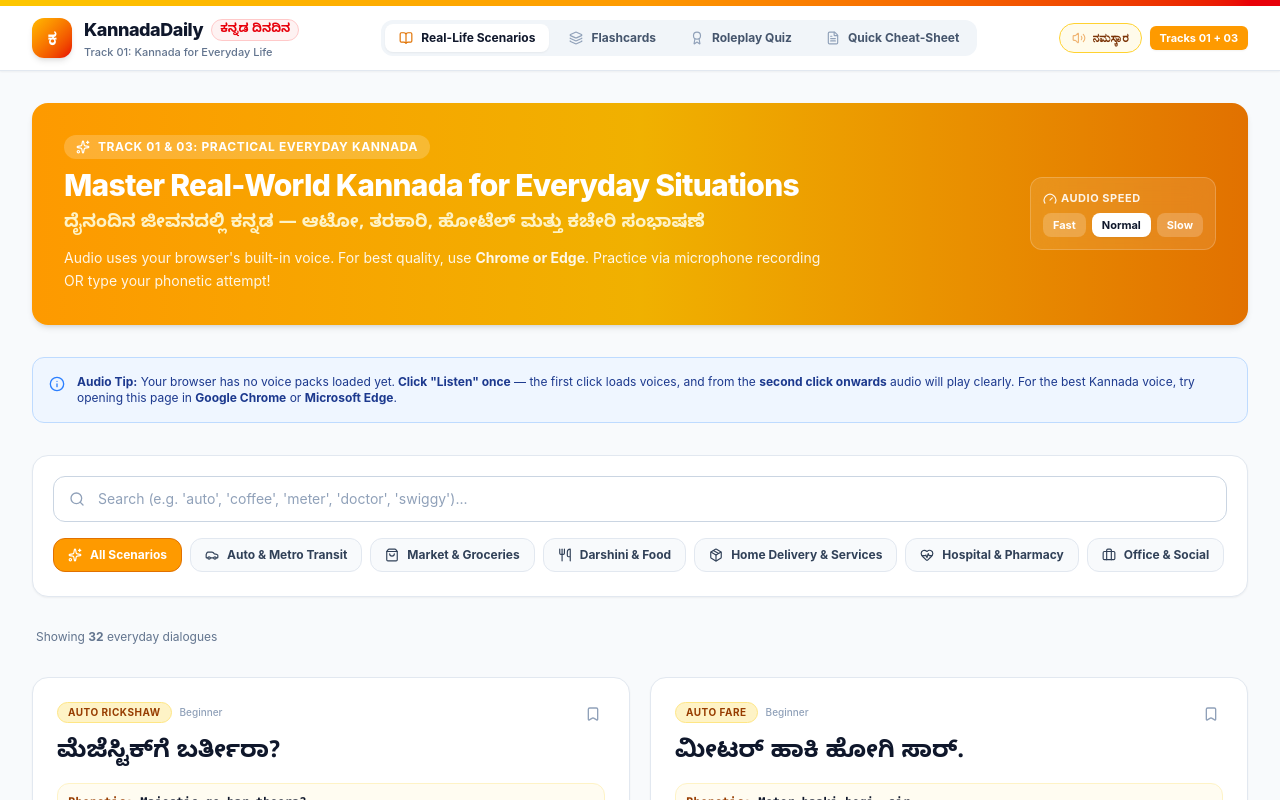
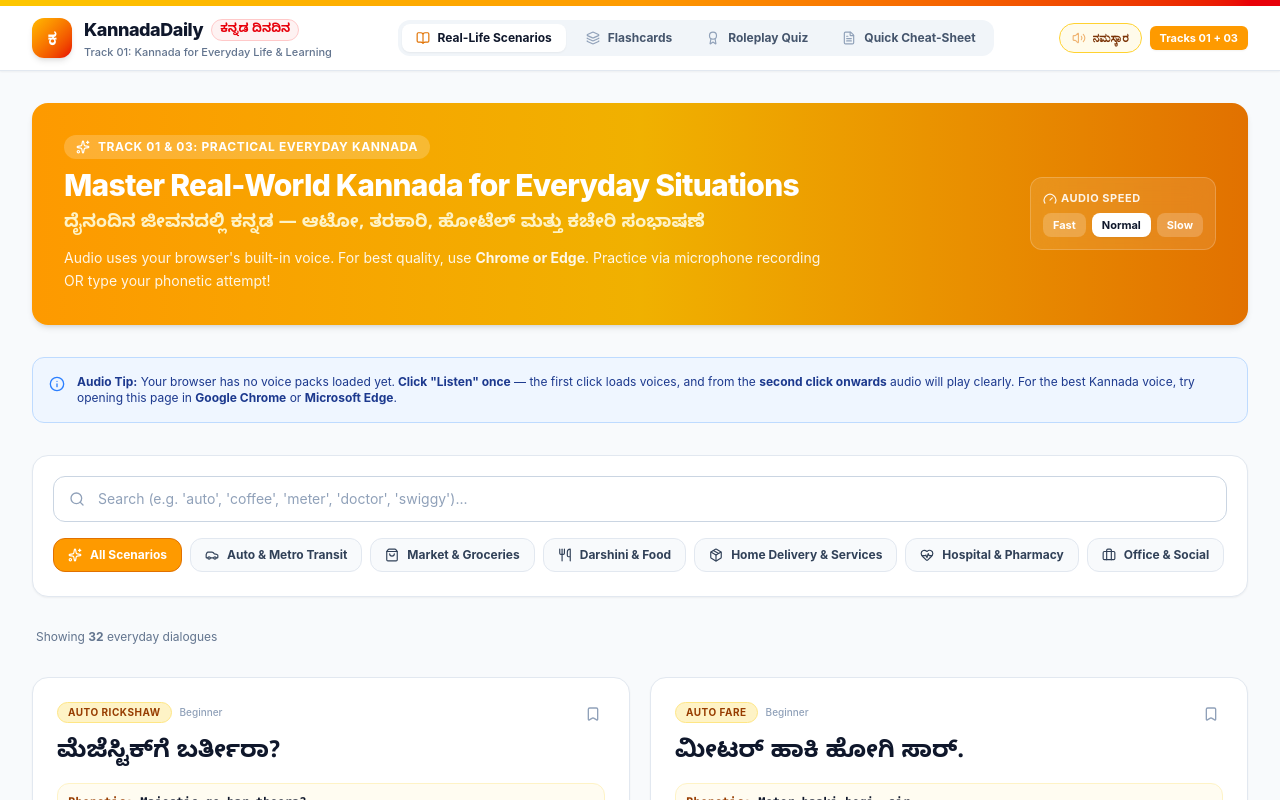
Before and after one commit to jiteshkumartech1981-jitu/learn-kannada-daily-, a React (Vite) app: page / in a window 1280 px wide. Shown: the top 800 px of the page. Built offline with nearby package versions, Linux system fonts and the light colour scheme.

Commit message:
Update: Header subtitle Track 01: Kannada for Everyday Life & Learning

```diff
--- a/src/components/Header.jsx
+++ b/src/components/Header.jsx
@@ -42,7 +42,7 @@ export default function Header({ activeMode, setActiveMode, scenarioCount }) {
                 </span>
               </div>
               <p className="text-[11px] text-slate-500 font-medium">
-                Track 01: Kannada for Everyday Life
+                Track 01: Kannada for Everyday Life & Learning
               </p>
             </div>
           </div>
```
